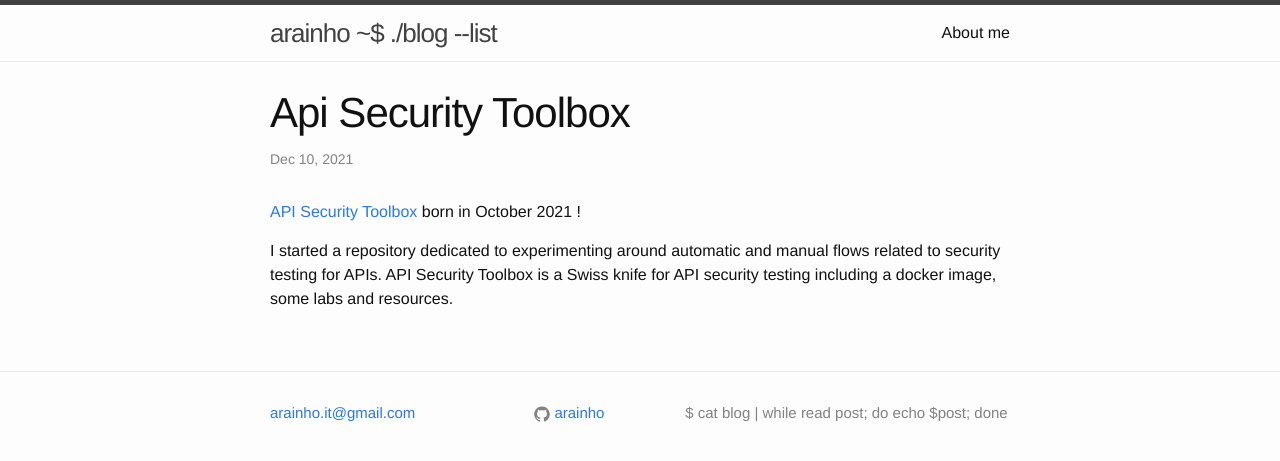
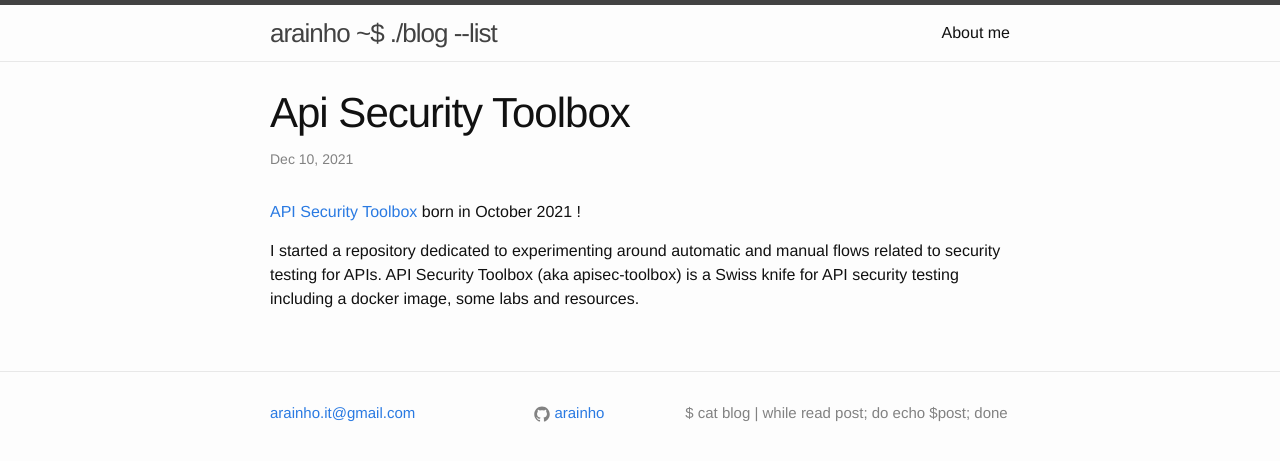
Before and after one commit to arainho/arainho.github.io, a Jekyll site: the page built from _posts/2021-12-10-api-security-toolbox.md, in a window 1280 px wide. Shown: the top 461 px of the page. Built offline with Jekyll 4.4.1, drawn with Linux system fonts in a browser that asks for light colours; our own code applies the rules of GitHub Pages for plain Markdown files.

Commit message:
Update 2021-12-10-api-security-toolbox.md

```diff
--- a/_posts/2021-12-10-api-security-toolbox.md
+++ b/_posts/2021-12-10-api-security-toolbox.md
@@ -1,4 +1,4 @@
-[API Security Toolbox](https://github.com/arainho/api-security-toolbox) born in October 2021 !
+[API Security Toolbox](https://github.com/arainho/apisec-toolbox) born in October 2021 !
 
 I started a repository dedicated to experimenting around automatic and manual flows related to security testing for APIs.
-API Security Toolbox is a Swiss knife for API security testing including a docker image, some labs and resources.
+API Security Toolbox (aka apisec-toolbox) is a Swiss knife for API security testing including a docker image, some labs and resources.
```
